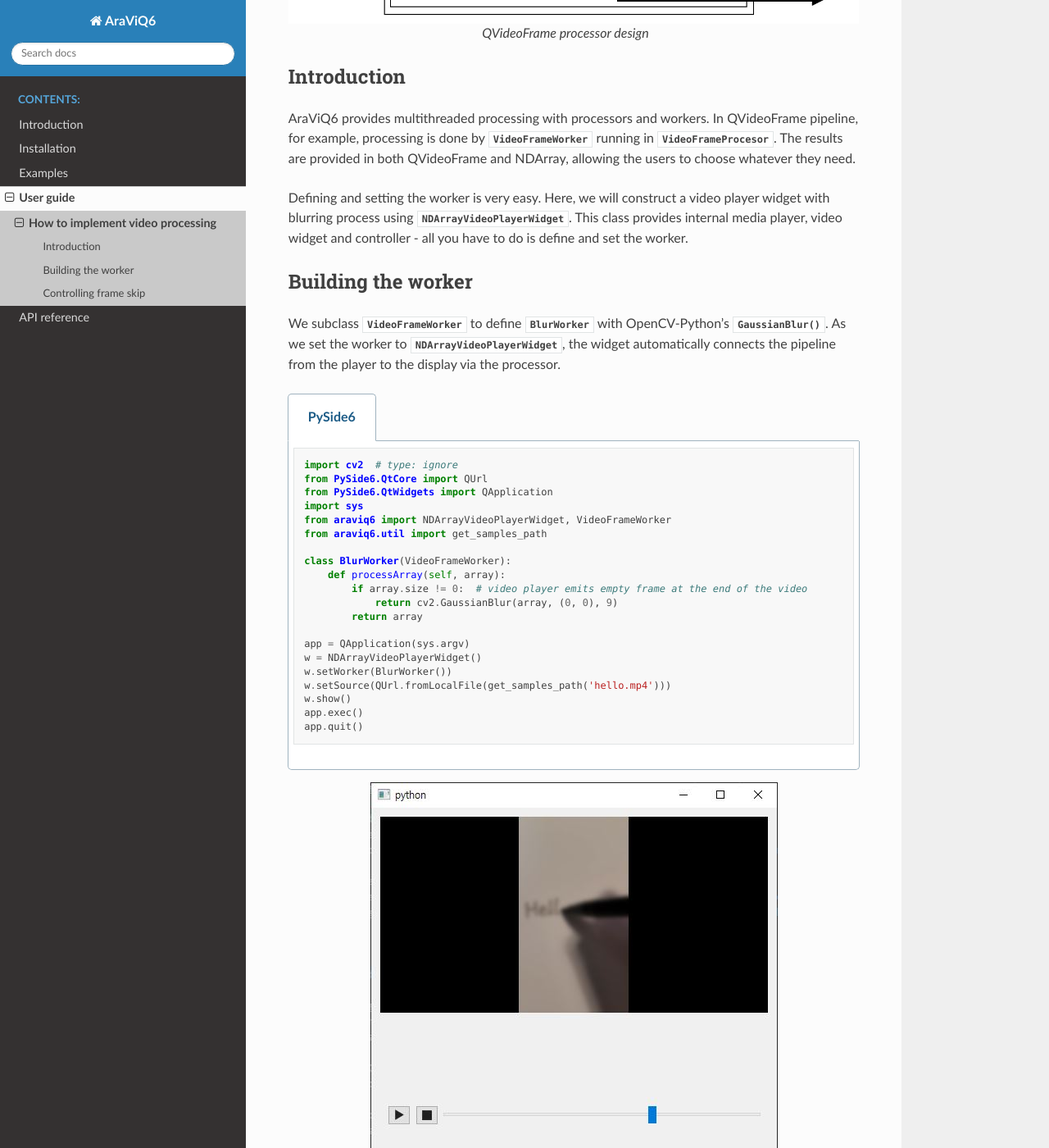
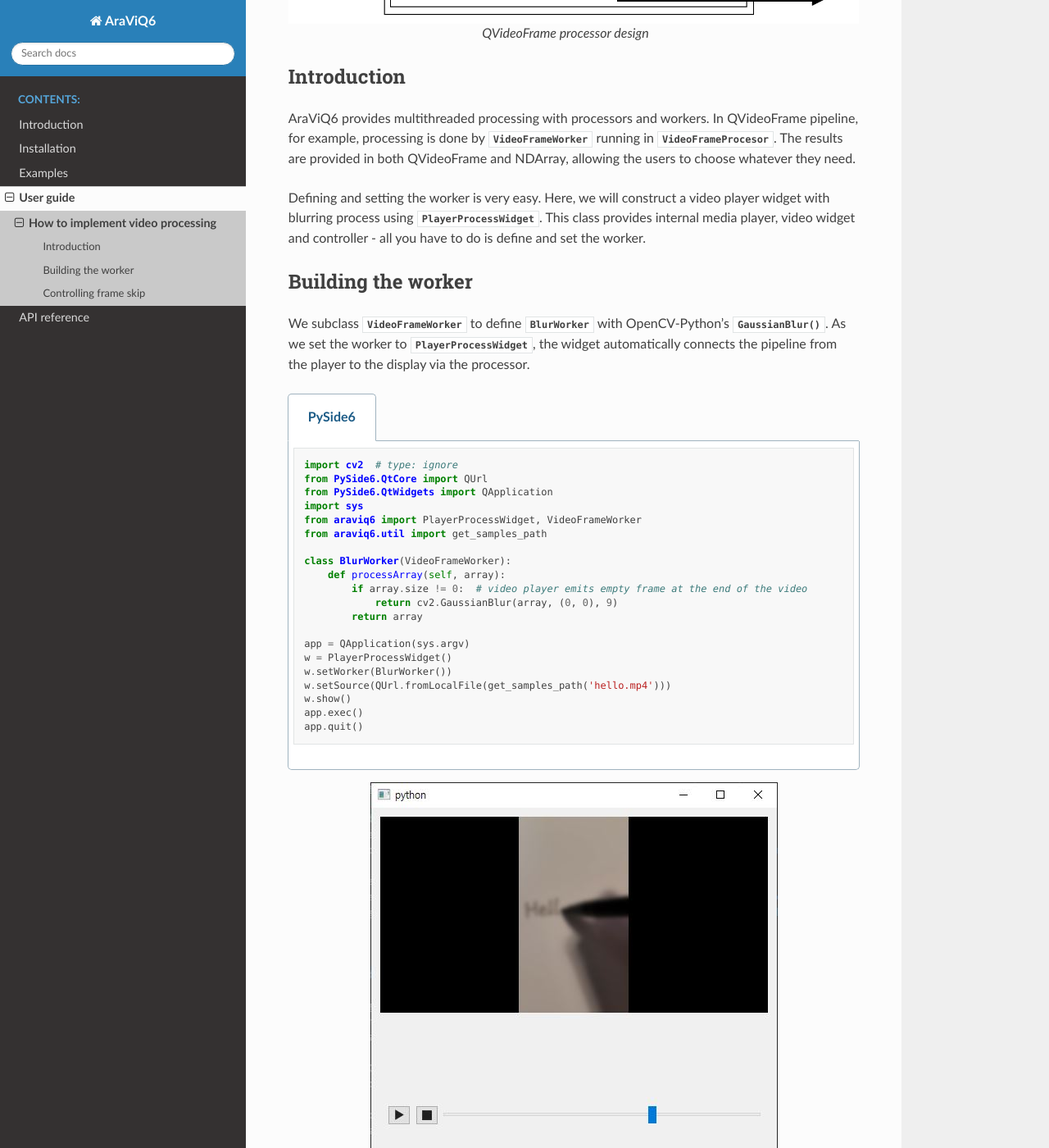
Before and after one commit to JSS95/araviq6, a Sphinx documentation site: the page built from doc/source/user-guide/processor.rst, in a window 1280 px wide and 1400 px high, scrolled down 352 px. Shown: the whole window at 82% size. Built offline with Sphinx 7.4.7 and the Read the Docs theme 2.0.0, drawn with Linux system fonts in a browser that asks for light colours; some of the changed text lies outside the part shown.

Commit message:
refact: rename NDArrayVideoPlayerWidget to PlayerProcessWidget

```diff
--- a/araviq6/__init__.py
+++ b/araviq6/__init__.py
@@ -24,7 +24,7 @@ from .videostream import (
 )
 from .labels import ScalableQLabel, NDArrayLabel
 from .videowidgets import (
-    NDArrayVideoPlayerWidget,
+    PlayerProcessWidget,
     NDArrayCameraWidget,
 )
 from .util import (
@@ -46,7 +46,7 @@ __all__ = [
     "NDArrayMediaCaptureSession",
     "ScalableQLabel",
     "NDArrayLabel",
-    "NDArrayVideoPlayerWidget",
+    "PlayerProcessWidget",
     "NDArrayCameraWidget",
     "ClickableSlider",
     "MediaController",
--- a/doc/source/user-guide/processor.rst
+++ b/doc/source/user-guide/processor.rst
@@ -19,14 +19,14 @@ In QVideoFrame pipeline, for example, processing is done by :class:`.VideoFrameW
 The results are provided in both QVideoFrame and NDArray, allowing the users to choose whatever they need.
 
 Defining and setting the worker is very easy.
-Here, we will construct a video player widget with blurring process using :class:`.NDArrayVideoPlayerWidget`.
+Here, we will construct a video player widget with blurring process using :class:`.PlayerProcessWidget`.
 This class provides internal media player, video widget and controller - all you have to do is define and set the worker.
 
 Building the worker
 -------------------
 
 We subclass :class:`.VideoFrameWorker` to define :class:`BlurWorker` with OpenCV-Python's :func:`GaussianBlur`.
-As we set the worker to :class:`.NDArrayVideoPlayerWidget`, the widget automatically connects the pipeline from the player to the display via the processor.
+As we set the worker to :class:`.PlayerProcessWidget`, the widget automatically connects the pipeline from the player to the display via the processor.
 
 .. tabs::
 
@@ -36,7 +36,7 @@ As we set the worker to :class:`.NDArrayVideoPlayerWidget`, the widget automatic
         from PySide6.QtCore import QUrl
         from PySide6.QtWidgets import QApplication
         import sys
-        from araviq6 import NDArrayVideoPlayerWidget, VideoFrameWorker
+        from araviq6 import PlayerProcessWidget, VideoFrameWorker
         from araviq6.util import get_samples_path
 
         class BlurWorker(VideoFrameWorker):
@@ -46,7 +46,7 @@ As we set the worker to :class:`.NDArrayVideoPlayerWidget`, the widget automatic
                 return array
 
         app = QApplication(sys.argv)
-        w = NDArrayVideoPlayerWidget()
+        w = PlayerProcessWidget()
         w.setWorker(BlurWorker())
         w.setSource(QUrl.fromLocalFile(get_samples_path('hello.mp4')))
         w.show()
@@ -58,7 +58,7 @@ As we set the worker to :class:`.NDArrayVideoPlayerWidget`, the widget automatic
 
    Blurring processor
 
-:class:`BlurWorker` is set to pre-built :class:`.VideoFrameProcesor` of :class:`.NDArrayVideoPlayerWidget` and run in internal thread.
+:class:`BlurWorker` is set to pre-built :class:`.VideoFrameProcesor` of :class:`.PlayerProcessWidget` and run in internal thread.
 QVideoFrame from the player is converted to NDArray, processed by :meth:`processArray`, and converted back to QVideoFrame to be set to the video widget.
 
 Controlling frame skip
@@ -78,7 +78,7 @@ The resulting video has lower frame rate, but the controller position agrees wit
         from PySide6.QtCore import QUrl
         from PySide6.QtWidgets import QApplication
         import sys
-        from araviq6 import NDArrayVideoPlayerWidget, VideoFrameWorker
+        from araviq6 import PlayerProcessWidget, VideoFrameWorker
         from araviq6.util import get_samples_path
 
         class BlurWorker(VideoFrameWorker):
@@ -88,7 +88,7 @@ The resulting video has lower frame rate, but the controller position agrees wit
                 return array
 
         app = QApplication(sys.argv)
-        w = NDArrayVideoPlayerWidget()
+        w = PlayerProcessWidget()
         w.setWorker(BlurWorker())
         w.setSource(QUrl.fromLocalFile(get_samples_path('hello.mp4')))
         w.show()
@@ -108,7 +108,7 @@ Run the following code and see how the widget behaves.
         from PySide6.QtCore import QUrl
         from PySide6.QtWidgets import QApplication
         import sys
-        from araviq6 import NDArrayVideoPlayerWidget, VideoFrameWorker
+        from araviq6 import PlayerProcessWidget, VideoFrameWorker
         from araviq6.util import get_samples_path
 
         class BlurWorker(VideoFrameWorker):
@@ -118,7 +118,7 @@ Run the following code and see how the widget behaves.
                 return array
 
         app = QApplication(sys.argv)
-        w = NDArrayVideoPlayerWidget()
+        w = PlayerProcessWidget()
         w.frameProcessor().setSkipIfRunning(False)
         w.setWorker(BlurWorker())
         w.setSource(QUrl.fromLocalFile(get_samples_path('hello.mp4')))
```
Also changed, not shown: README.md (+1 -1 lines), 1 other file.
